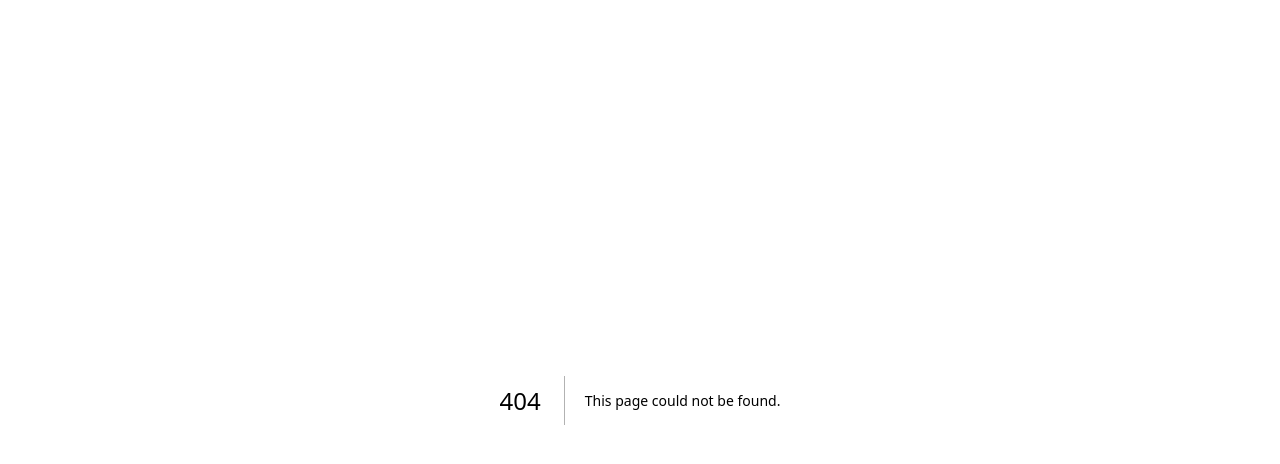
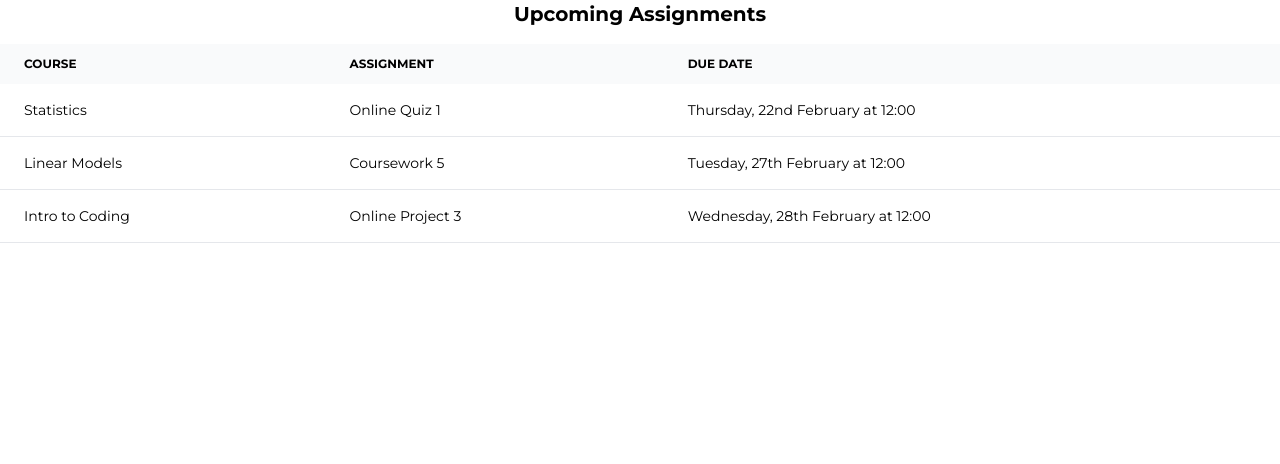
Before and after one commit to WumbleCat/DS-Website, a Next.js app: page /assignments in a window 1280 px wide. Before the commit this address had no page. Shown: the top 464 px of the page. Built offline with nearby package versions, Linux system fonts and the light colour scheme.

Commit message:
add assignments

```diff
--- /dev/null
+++ b/app/assignments/page.jsx
@@ -0,0 +1,47 @@
+import React from 'react';
+
+export default function Assignments() {
+  const assignments = [
+      {
+        course: 'Statistics',
+        project: 'Online Quiz 1',
+        dueDate: 'Thursday, 22nd February at 12:00'
+      },
+      {
+        course: 'Linear Models',
+        project: 'Coursework 5',
+        dueDate: 'Tuesday, 27th February at 12:00'
+      },
+    {
+      course: 'Intro to Coding',
+      project: 'Online Project 3',
+      dueDate: 'Wednesday, 28th February at 12:00'
+    },
+  ];
+
+  return (
+    <div className="assignments-container">
+      <h2 className="text-center font-semibold text-xl mb-4">Upcoming Assignments</h2>
+      <div className="overflow-x-auto">
+        <table className="w-full text-sm text-left text-gray-500">
+          <thead className="text-xs text-black uppercase bg-gray-50">
+            <tr>
+              <th scope="col" className="py-3 px-6">Course</th>
+              <th scope="col" className="py-3 px-6">Assignment</th>
+              <th scope="col" className="py-3 px-6">Due Date</th>
+            </tr>
+          </thead>
+          <tbody>
+            {assignments.map((assignment, index) => (
+              <tr key={index} className="bg-white border-b">
+                <td className="py-4 px-6 text-black">{assignment.course}</td>
+                <td className="py-4 px-6 text-black">{assignment.project}</td>
+                <td className="py-4 px-6 text-black">{assignment.dueDate}</td>
+              </tr>
+            ))}
+          </tbody>
+        </table>
+      </div>
+    </div>
+  );
+}
```
